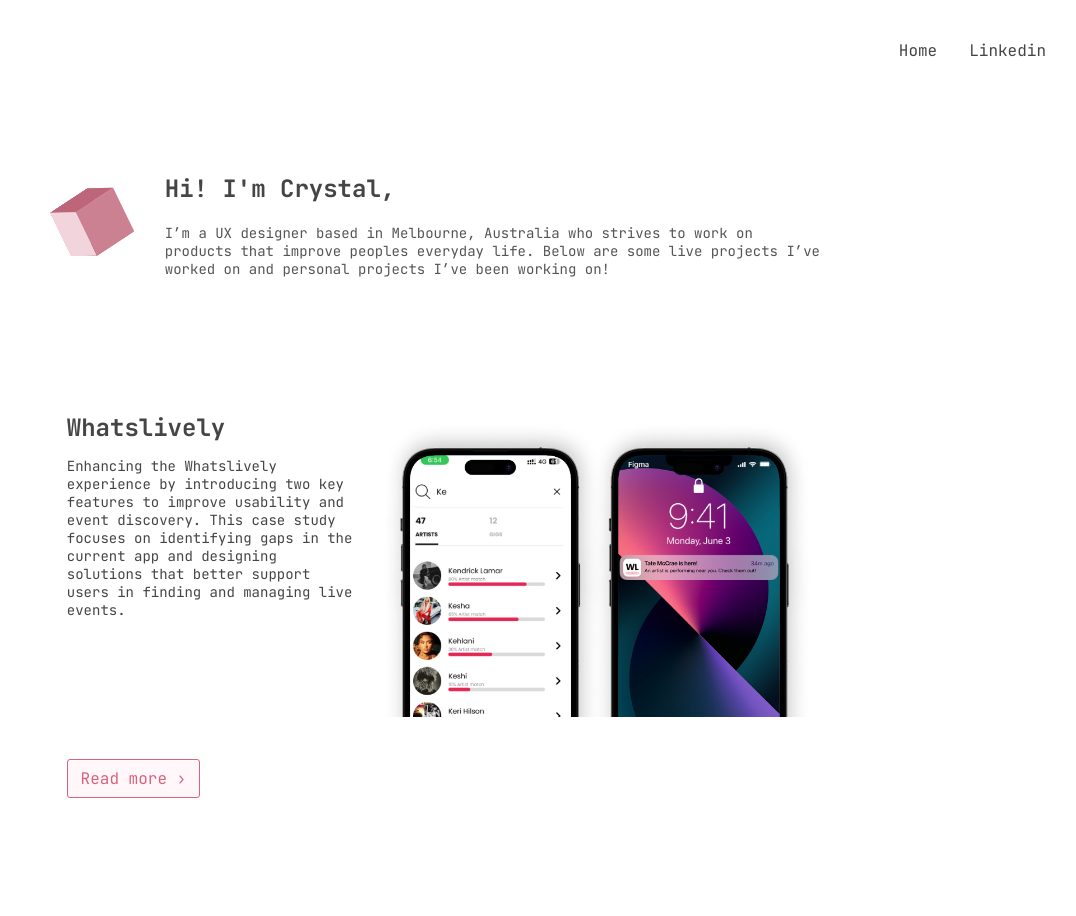
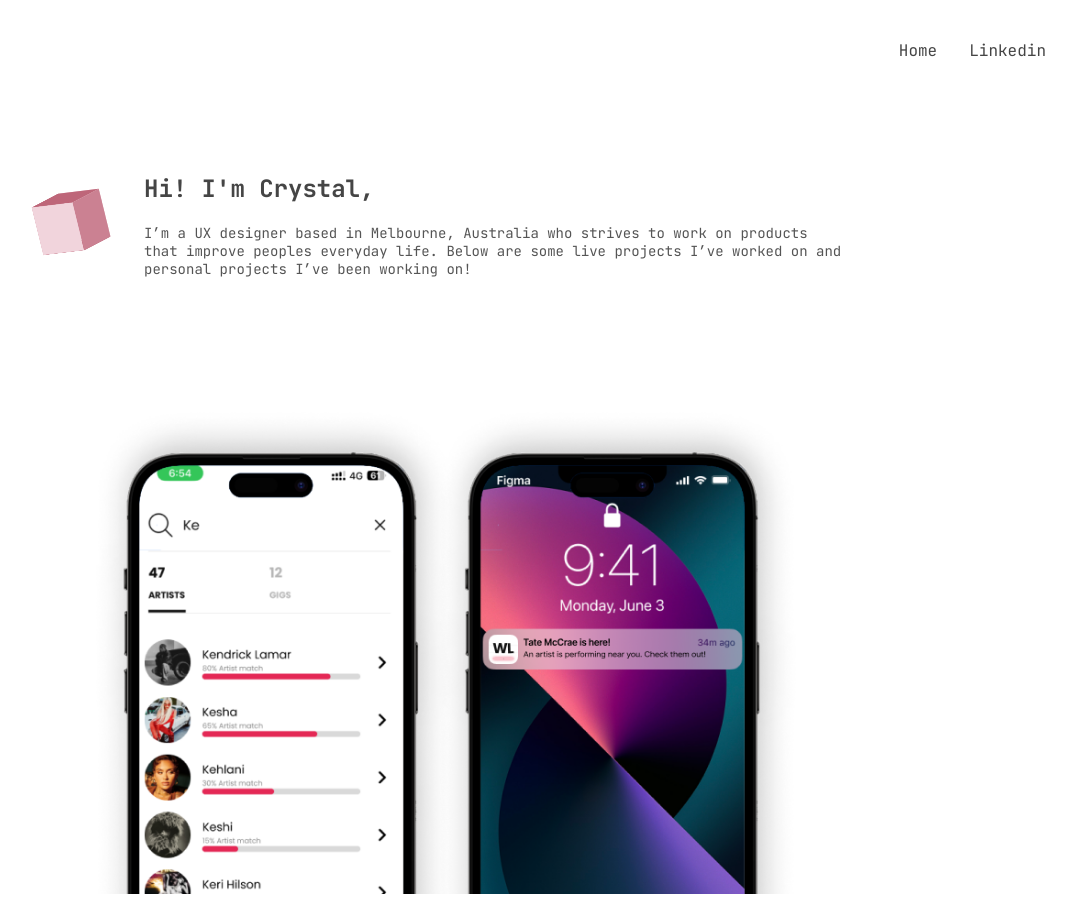
Before and after one commit to crystaltr/portfolio, a React (Create React App) app: page /about in a window 1280 px wide. Shown: the top 916 px of the page, without its empty margins (194-1270 px from the left). Built offline with nearby package versions, Linux system fonts and the light colour scheme.

Commit message:
change to vertical

```diff
--- a/src/LandingPage.jsx
+++ b/src/LandingPage.jsx
@@ -31,40 +31,40 @@
                 </section>
                 <section className="project-section">
                     <div className="project-text">
-                        <h2>Whatslively</h2>
+                    <img src={wl} alt="wl" class='img1'/>
+                    <br/><br/><h2>Whatslively</h2>
                         <p>
                         Enhancing the Whatslively experience by introducing two key features to improve usability and event discovery.
                         This case study focuses on identifying gaps in the current app and designing solutions that better support users in
                         finding and managing live events.
-                        </p>< br/>< br/>< br/>< br/>< br/>< br/>
+                        </p>
                         <a href="#" className="p1-btn">Read more ›</a>
                     </div>
-                    <img src={wl} alt="wl" class='img1'/>
             </section>
             <section className="project-section">
                     <div className="project-text">
+                        <img src={placeholder} alt="placeholder" class='img1'/>
                         <h2>Car match</h2>
                         <p>
                         Car Match is an all-in-one platform that simplifies the car buying process by allowing users
                         to research vehicles, connect with trusted dealers, and access RACV-approved information and reviews.
                         The platform also offers car insurance options, making it a convenient one-stop shop for purchasing a car
                         with confidence and peace of mind.
-                        </p>< br/>< br/>< br/>< br/>
+                        </p>
                         <a href="#" className="p1-btn">Check it out ›</a>
                     </div>
-                    <img src={placeholder} alt="placeholder" class='img1'/>
             </section>
             <section className="project-section">
                     <div className="project-text">
+                            <img src={era} alt="era" class='img1'/>
                         <h2>Streamlining vehicle updates for Motor Insurance</h2>
                         <p>
                         Previously, updating a vehicle in a motor insurance policy was unclear and required support.
                         This project introduced a simple, self-service feature, allowing users to replace or edit their
                          insured vehicle directly in the portal, ensuring a smoother and more efficient experience.
-                        </p>< br/>< br/>< br/>< br/>< br/>< br/>
+                        </p>
                         <Link to="/project2" className="p1-btn">Read more ›</Link>
                     </div>
-                    <img src={era} alt="era" class='img1'/>
             </section>
             <hr
             style={{ borderTop: "0px solid lightgrey" }}
--- a/src/landingpage.css
+++ b/src/landingpage.css
@@ -1,7 +1,7 @@
 
 .landing-container {
-  width: 60%; /* Adjust width as needed */
-  max-width: 1200px; /* Keeps it responsive */
+  width: 80%; /* Adjust width as needed */
+  max-width: 800px; /* Keeps it responsive */
   margin: 0 auto; /* Centers the content */
 }
 
@@ -18,11 +18,15 @@
 
 .hero-section,
 .project-section {
-  display: flex;
-  align-items: flex-start;
-  justify-content: space-between;
   padding: 60px 0;
   gap: 1rem;
+}
+
+.project-section {
+  display: flex;
+  flex-direction: column; /* Stack items vertically */
+  align-items: center; /* Center content */
+  gap: 1rem; /* Add spacing between image and text */
 }
 
 
@@ -91,10 +95,11 @@
 
 /* Text Content */
 
+
 .hero-text,
 .project-text {
-  flex: 1;
-  max-width: 90%;
+  text-align: left; /* Center text */
+  max-width: 700px; /* Prevent overly wide text */
 }
 
 .project-text h2 {
@@ -142,7 +147,6 @@
   font-weight: 400;
   outline: none;
   padding: 8px .8em;
-  position: relative;
   text-align: center;
   text-decoration: none;
   user-select: none;
@@ -165,16 +169,7 @@
 
 
   .img1 {
-    width: 60%;
-    margin-left: auto;
+    width: 100%; /* Make image responsive */
+    max-width: 700px; /* Adjust size as needed */
+    height: auto;
   }
-
-
-  .img2 {
-    width: 30%;
-    margin-right: auto;
-  }
-
-  .p2-description {
-    margin-left: auto;
-  }
```
Also changed, not shown: src/lpwl.png.
